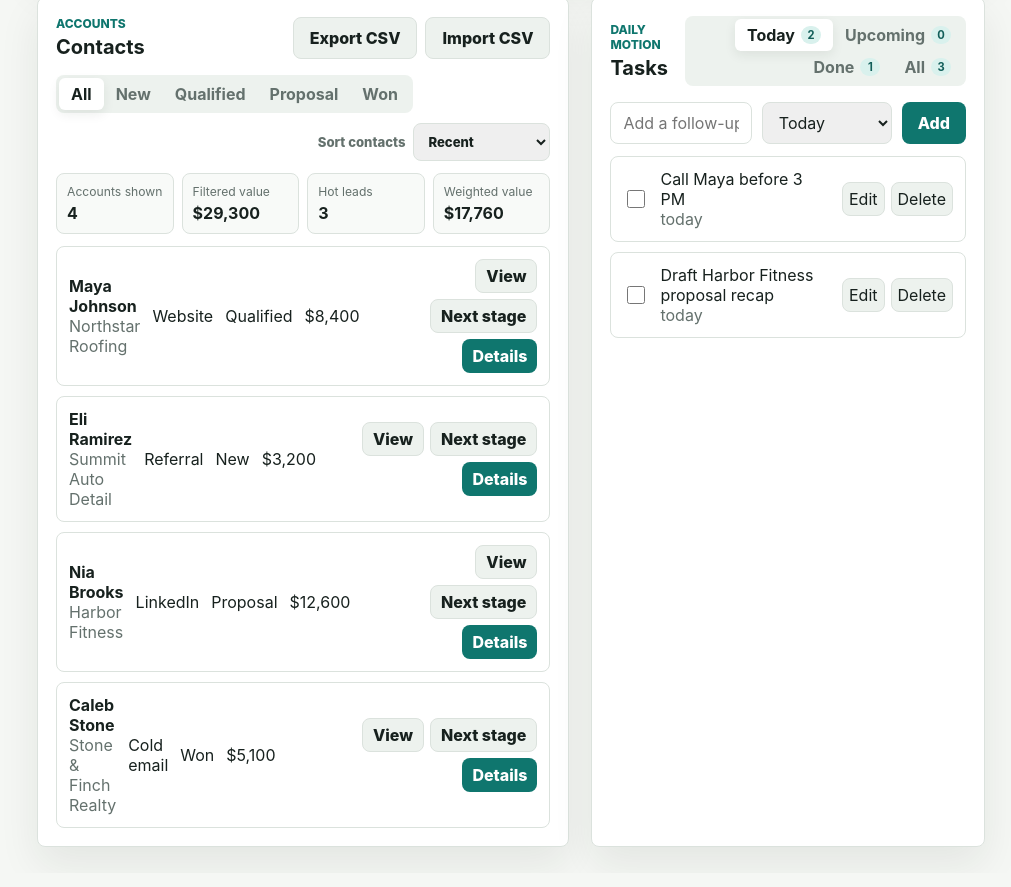
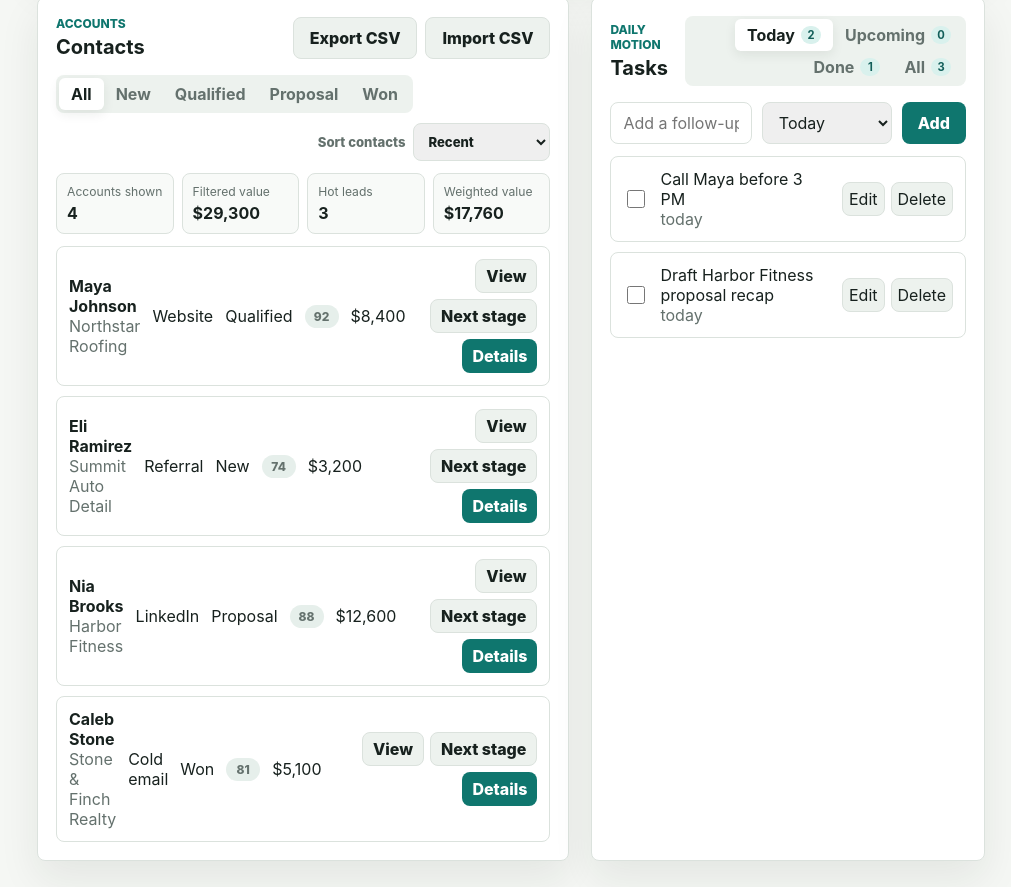
Before and after one commit to camnapper062603/closepilot-crm, a website: page index.html in a window 1280 px wide. Shown: the part 2510-3397 px from the top of the page, without its empty margins (269-1280 px from the left). Drawn offline with Linux system fonts and the light colour scheme.

Commit message:
Show contact lead scores

```diff
--- a/app.js
+++ b/app.js
@@ -1052,6 +1052,7 @@ function renderContacts() {
         <p><strong>${escapeHtml(lead.name)}</strong><span>${escapeHtml(lead.company)}</span></p>
         <p>${escapeHtml(lead.source)}</p>
         <p>${stageLabel(lead.stage)}</p>
+        <p><span class="score-pill contact-score">${lead.score}</span></p>
         <p>${formatter.format(lead.value)}</p>
         <div class="contact-actions">
           <button class="secondary-button" data-contact-select="${lead.id}" type="button">View</button>
--- a/styles.css
+++ b/styles.css
@@ -913,7 +913,15 @@ button.insight-card:hover {
 }
 
 .contact-row {
-  grid-template-columns: 1.35fr 0.85fr 0.7fr 0.7fr auto;
+  grid-template-columns: 1.35fr 0.85fr 0.7fr 0.45fr 0.7fr auto;
+}
+
+.contact-score {
+  background: #e6efeb;
+  color: var(--teal-dark);
+  display: inline-block;
+  min-width: 34px;
+  text-align: center;
 }
 
 .contact-actions {
```
Also changed, not shown: tests/crm.spec.js (+4 -0 lines).
